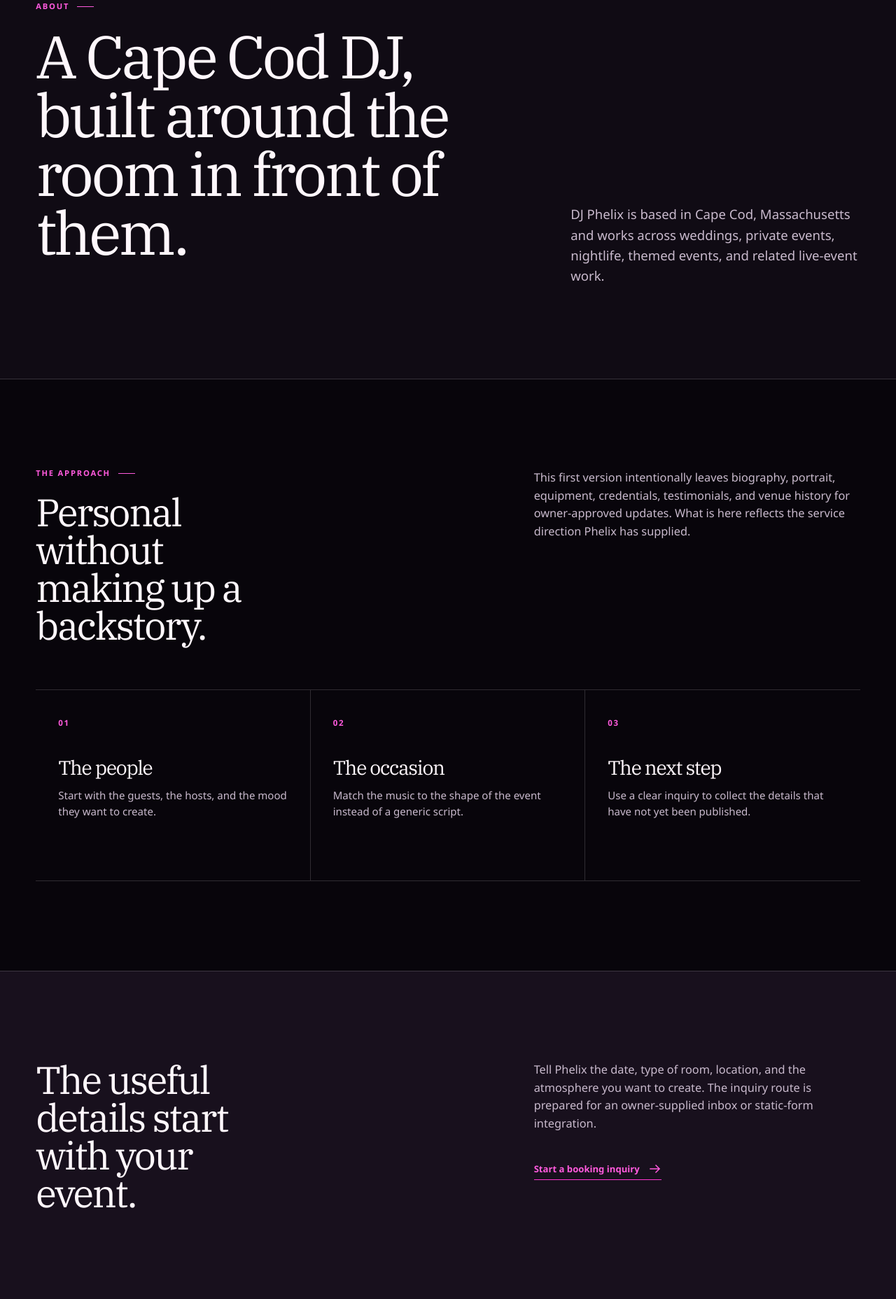
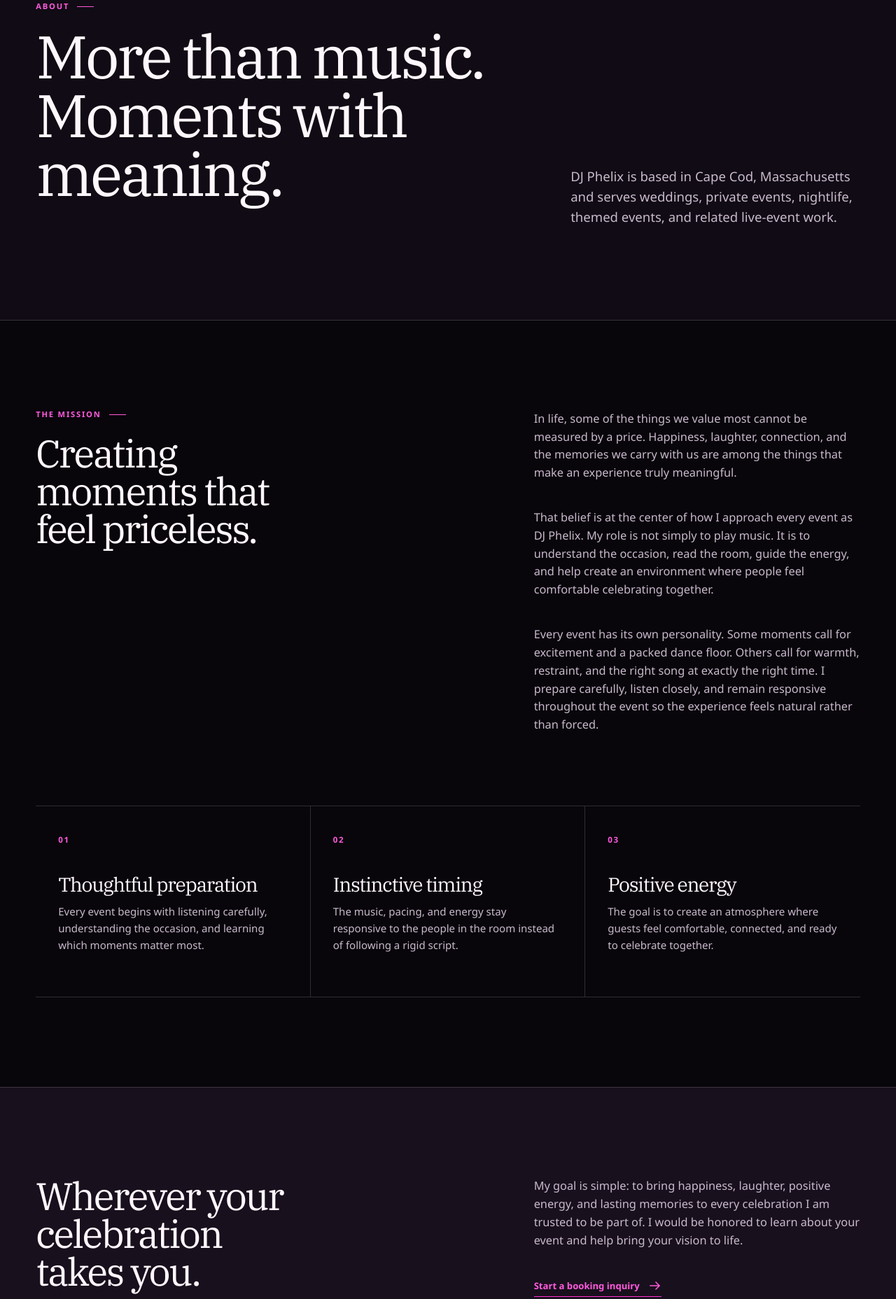
Before and after one commit to EazyPhe/djphelix.com, an Astro site: page /about in a window 1280 px wide. Shown: the part 214-2070 px from the top of the page at 70% size. Built offline with nearby package versions, Linux system fonts and the light colour scheme; Astro itself is replaced by a stand-in of ours.

Commit message:
Add mission-led homepage and About copy (#18)
Integrate the owner-approved “Creating moments that feel priceless.” homepage message and the first-person “More Than Music” About narrative. Preserve existing service facts, calls to action, responsive behavior, and site infrastructure.

Validated through required ownership/build checks and desktop, tablet, mobile, and narrow-mobile artifact review.

```diff
--- a/src/pages/about.astro
+++ b/src/pages/about.astro
@@ -4,31 +4,33 @@ import BaseLayout from '../layouts/BaseLayout.astro';
 import { site } from '../data/site';
 
 const approach = [
-  ['The people', 'Start with the guests, the hosts, and the mood they want to create.'],
-  ['The occasion', 'Match the music to the shape of the event instead of a generic script.'],
-  ['The next step', 'Use a clear inquiry to collect the details that have not yet been published.']
+  ['Thoughtful preparation', 'Every event begins with listening carefully, understanding the occasion, and learning which moments matter most.'],
+  ['Instinctive timing', 'The music, pacing, and energy stay responsive to the people in the room instead of following a rigid script.'],
+  ['Positive energy', 'The goal is to create an atmosphere where guests feel comfortable, connected, and ready to celebrate together.']
 ];
 ---
 
-<BaseLayout title="About DJ Phelix" description="DJ Phelix is a Cape Cod-based DJ for weddings, private events, nightlife, and themed events.">
+<BaseLayout title="About DJ Phelix" description="Learn how DJ Phelix approaches weddings, private events, nightlife, and themed events through thoughtful preparation, instinctive music selection, and positive energy.">
   <section class="page-hero page-hero-simple" aria-labelledby="about-heading">
     <div class="site-shell page-hero-inner">
       <div>
         <p class="section-number">About</p>
-        <h1 id="about-heading">A Cape Cod DJ, built around the room in front of them.</h1>
+        <h1 id="about-heading">More than music. Moments with meaning.</h1>
       </div>
-      <p>DJ Phelix is based in {site.basedIn} and works across weddings, private events, nightlife, themed events, and related live-event work.</p>
+      <p>DJ Phelix is based in {site.basedIn} and serves weddings, private events, nightlife, themed events, and related live-event work.</p>
     </div>
   </section>
 
   <section class="section about-section" aria-labelledby="about-approach-heading">
     <div class="site-shell split-content">
       <div>
-        <p class="section-number">The approach</p>
-        <h2 id="about-approach-heading">Personal without making up a backstory.</h2>
+        <p class="section-number">The mission</p>
+        <h2 id="about-approach-heading">Creating moments that feel priceless.</h2>
       </div>
       <div>
-        <p>This first version intentionally leaves biography, portrait, equipment, credentials, testimonials, and venue history for owner-approved updates. What is here reflects the service direction Phelix has supplied.</p>
+        <p>In life, some of the things we value most cannot be measured by a price. Happiness, laughter, connection, and the memories we carry with us are among the things that make an experience truly meaningful.</p>
+        <p>That belief is at the center of how I approach every event as DJ Phelix. My role is not simply to play music. It is to understand the occasion, read the room, guide the energy, and help create an environment where people feel comfortable celebrating together.</p>
+        <p>Every event has its own personality. Some moments call for excitement and a packed dance floor. Others call for warmth, restraint, and the right song at exactly the right time. I prepare carefully, listen closely, and remain responsive throughout the event so the experience feels natural rather than forced.</p>
       </div>
     </div>
     <div class="site-shell principle-grid about-principles">
@@ -44,8 +46,11 @@ const approach = [
 
   <section class="section contrast-section" aria-labelledby="about-contact-heading">
     <div class="site-shell split-content">
-      <div><h2 id="about-contact-heading">The useful details start with your event.</h2></div>
-      <div><p>Tell Phelix the date, type of room, location, and the atmosphere you want to create. The inquiry route is prepared for an owner-supplied inbox or static-form integration.</p><a class="text-link" href="/contact/">Start a booking inquiry<ArrowIcon /></a></div>
+      <div><h2 id="about-contact-heading">Wherever your celebration takes you.</h2></div>
+      <div>
+        <p>My goal is simple: to bring happiness, laughter, positive energy, and lasting memories to every celebration I am trusted to be part of. I would be honored to learn about your event and help bring your vision to life.</p>
+        <a class="text-link" href="/contact/">Start a booking inquiry<ArrowIcon /></a>
+      </div>
     </div>
   </section>
 </BaseLayout>
```
Also changed, not shown: src/pages/index.astro (+12 -12 lines), .coordination/status/integrator/17-mission-led-home-about-copy.md (added).
